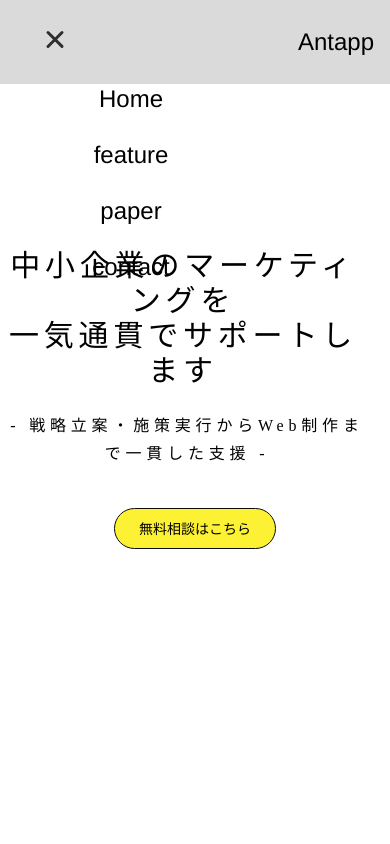
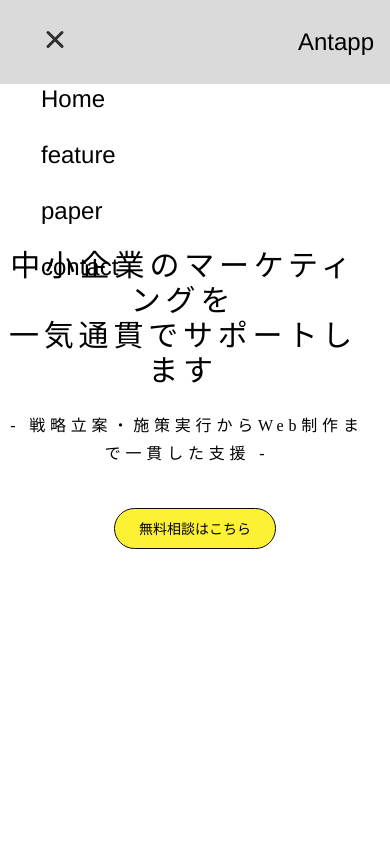
Before and after one commit to kutsu-4ta/antapp-marketing, a React (Create React App) app in the folder antapp-marketing-react/: page /product in a window 390 px wide. Both pictures are taken after a click on the button 56 px from the left and 43 px from the top of the page. Shown: the top 844 px of the page. Built offline with nearby package versions, Linux system fonts and the light colour scheme.

Commit message:
fix:モバイルメニュー_SCSS削除

```diff
--- a/antapp-marketing-react/src/components/mobile/navigation/MenuItem.tsx
+++ b/antapp-marketing-react/src/components/mobile/navigation/MenuItem.tsx
@@ -2,6 +2,7 @@ import * as React from "react";
 import {Link} from "react-router-dom";
 import {motion, useIsPresent} from "framer-motion";
 import {menuItemType} from "../../../commons/navigationBar";
+import * as CSS from "csstype";
 
 const variants = {
     open: {
@@ -36,7 +37,8 @@ export const MenuItem = ( props: propsType) => {
     const itemName = props.menuItem.name;
     const itemPath = props.menuItem.path;
     // const className    = props.menuItem.className;
-    const className    = "text-placeholder";
+    const iconPlaceholder: CSS.Properties    = { width: '1.5rem' };
+    const textPlaceholder: CSS.Properties    = { fontSize: '1.5rem', textAlign: 'start' };
 
     const style = { border: `2px solid ${colors[0]}` };
 
@@ -46,8 +48,8 @@ export const MenuItem = ( props: propsType) => {
             whileHover={{ scale: 1.1 }}
             whileTap={{ scale: 0.95 }}
         >
-            <div className="icon" />
-            <div className="text" >
+            <div style={iconPlaceholder} />
+            <div style={textPlaceholder} >
                 <Link to={itemPath} >
                     {itemName}
                 </Link>
--- a/antapp-marketing-react/src/components/mobile/navigation/mobileNavigation.scss
+++ /dev/null
@@ -1,13 +0,0 @@
-ul {
-  --font-size: 1.5rem;
-  --icon-with: 1.5rem;
-  li {
-    margin-bottom: 0;
-      .icon {
-        width: var(--icon-with);
-      }
-    .text {
-      font-size: var(--font-size);
-    }
-  }
-}
--- a/antapp-marketing-react/src/components/mobile/navigation/mobileNavigation.tsx
+++ b/antapp-marketing-react/src/components/mobile/navigation/mobileNavigation.tsx
@@ -5,7 +5,6 @@ import { useDimensions } from "../../../commons/use-dimensions";
 import { MenuToggle } from "./MenuToggle";
 import { Navigation } from "./Navigation";
 import {menuItemType} from "../../../commons/navigationBar";
-import './mobileNavigation.scss';
 
 const sidebar = {
     open: (height = 1000) => ({
```
